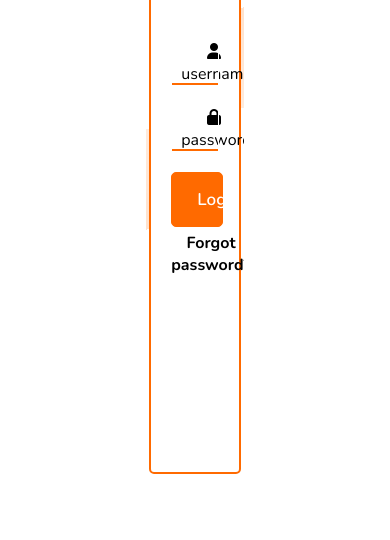
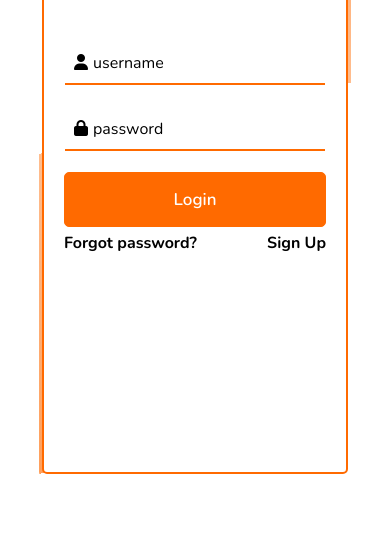
Before and after one commit to godsonCodes/gt-world, a plain HTML site: page index.html in a window 390 px wide. Shown: the part 304-844 px from the top of the page. Drawn offline with nearby package versions, Linux system fonts and the light colour scheme.

Commit message:
Included media queries
Discovered the page was not responsive so I had to include media queries

```diff
--- a/style.css
+++ b/style.css
@@ -181,3 +181,21 @@ button:hover {
   font-weight: bold;
   color: #000;
 }
+/* media queries */
+@media (max-width: 991px) {
+  main {
+    width: 40%;
+  }
+}
+
+@media (max-width: 768px) {
+  main {
+    width: 50%;
+  }
+}
+
+@media (max-width: 450px) {
+  main {
+    width: 80%;
+  }
+}
```
